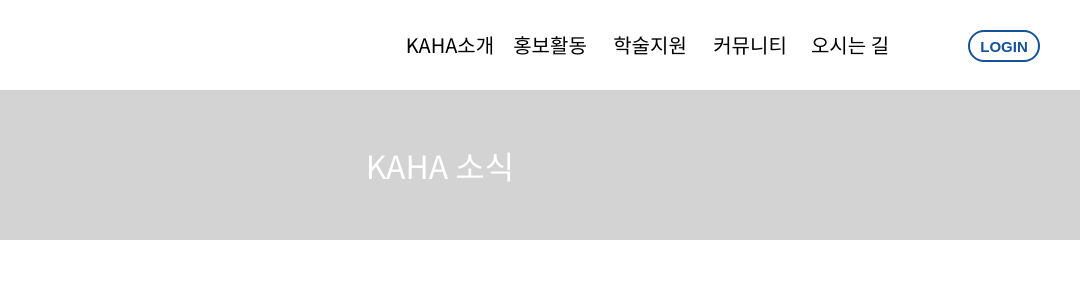
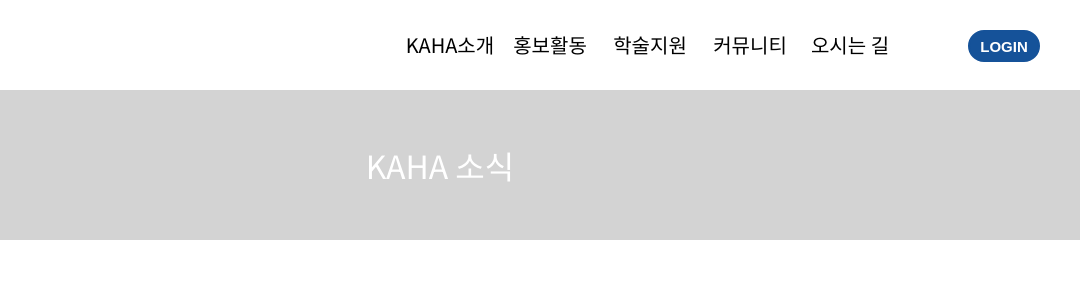
Before and after one commit to six6na/KoreaAnimalHospitalAssociation, a plain HTML site: page news.html in a window 1280 px wide. In both pictures the pointer is over the button "LOGIN". Shown: the top 286 px of the page, 200-1280 px from the left. Drawn offline with nearby package versions, Linux system fonts and the light colour scheme.

Commit message:
Update pc-una.css

```diff
--- a/css/pc-una.css
+++ b/css/pc-una.css
@@ -115,6 +115,14 @@
 
 #log-btn a{
     color: #155299;
+}
+
+#log-btn:hover {
+    background: #155299;
+}
+
+#log-btn a:hover {
+    color: #fff;
 }
 
 #toggle-btn {
```
